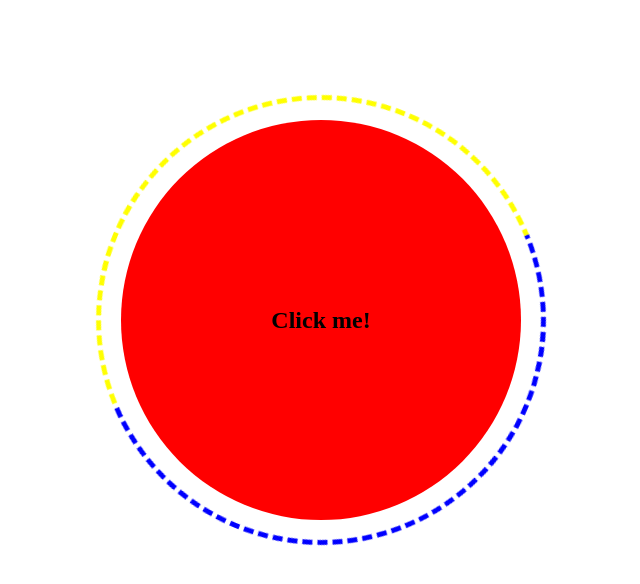
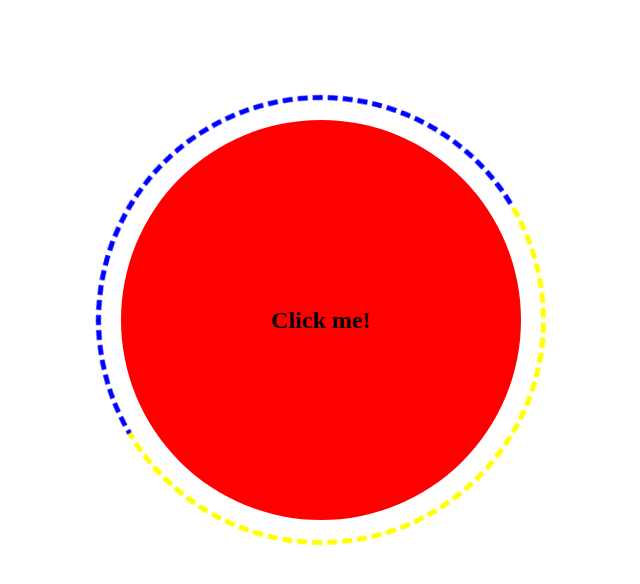
Before and after one commit to sejlamasic/Task2, a plain HTML site: page index.html in a window 1280 px wide. Both pictures are taken after a click on the element "Click me!". Shown: the whole page, without its empty margins (319-959 px from the left). Drawn offline with Linux system fonts and the light colour scheme.

Commit message:
Update index.html

```diff
--- a/index.html
+++ b/index.html
@@ -19,18 +19,18 @@
  //Znam da se u zadatku traži samo sa CSS-om da se uradi, međutim mislim da click event ne mogu uraditi u CSS-u pa sam uradila JS-om
 (function(document){
     //Import DOM elements
-  var div = document.getElementById('border');
-  var icon = document.getElementById('main-container');
-  var open = false;
-
-  icon.addEventListener('click', function(){
-    if(open){
-      div.className = 'border';
+  var border = document.getElementById('border');
+  var main = document.getElementById('main-container');
+  var clicked = true;
+   //when click button reverse direction
+  main.addEventListener('click', function(){
+    if(!clicked){
+      border.className = 'border';
     } else{
-      div.className = 'border open';
+      border.className = 'border clicked';
     }
 
-    open = !open;
+    clicked = !clicked;
   });
 })(document);
 
```
